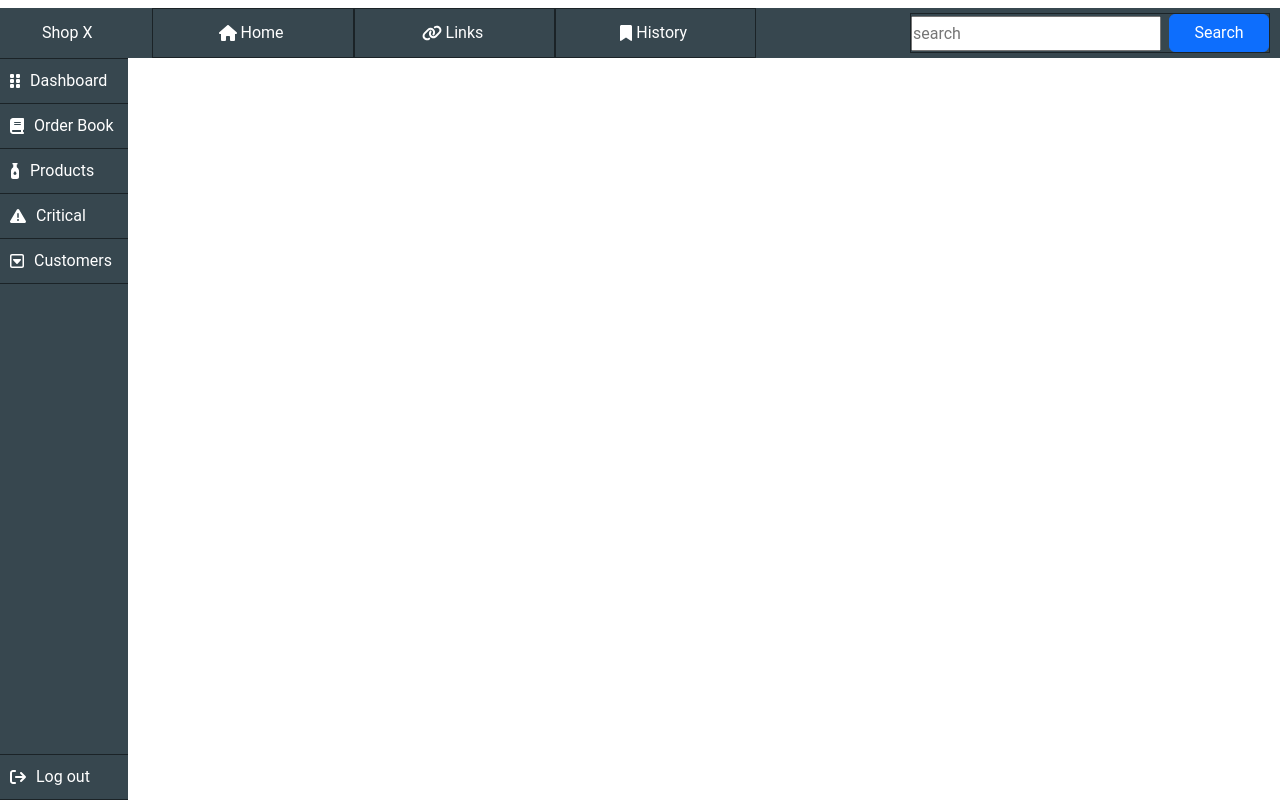
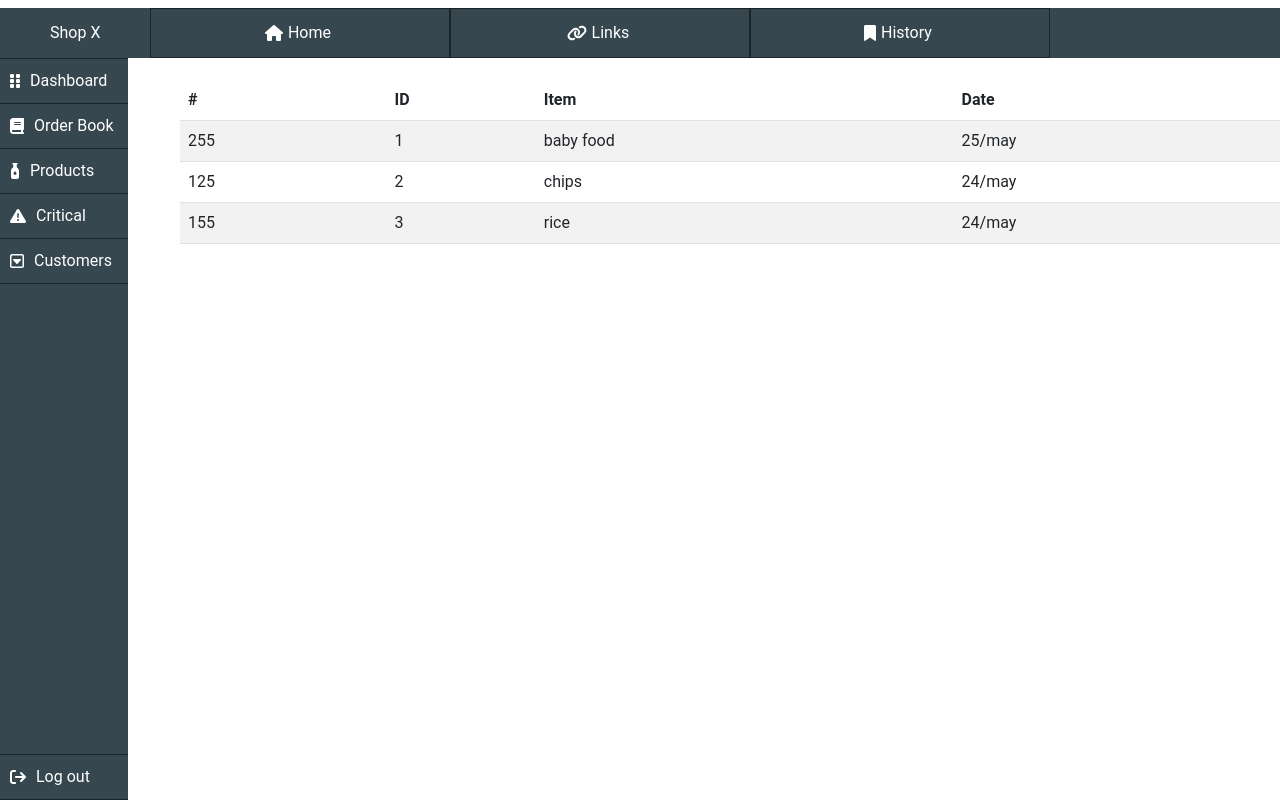
Before and after one commit to sonukuldeep/inventory, a React (Create React App) app: page /history in a window 1280 px wide. Built offline with nearby package versions, Linux system fonts and the light colour scheme; a web font is replaced by a local one.

Commit message:
histroy page done. Navbar complete

```diff
--- a/src/App.js
+++ b/src/App.js
@@ -7,7 +7,9 @@ import Billing from './Components/Billing';
 import Products from './Components/Products';
 import Critical from './Components/Critical';
 import Customers from './Components/Customers';
-import { Routes, Route } from 'react-router-dom'
+import Links from './Components/Links';
+import History from './Components/History';
+import { Routes, Route} from 'react-router-dom'
 
 function App() {
 
@@ -24,12 +26,15 @@ function App() {
           <article>
             <Routes>
               <Route path="/" element={<Dashboard />} />
-              <Route path="/billing" element={<Billing />} /> //order book
+              <Route path="/billing" element={<Billing />} /> {/*order book*/}
               <Route path="/products" element={<Products />} />
               <Route path="/critical" element={<Critical />} />
               <Route path="/customers" element={<Customers />} />
+              <Route path="/links" element={<Links />} />
+              <Route path="/history" element={<History />} />
               <Route path="/logout" element={<h1 style={{position: 'absolute', top: '50%', left: '50%', transform:'translate(-50%,-50%)'}}>Thanks for visiting</h1>} />
             </Routes>
+            {/* <links/> */}
           </article>
         </section>
       </DataState>
--- a/src/Components/Billing.jsx
+++ b/src/Components/Billing.jsx
@@ -9,6 +9,7 @@ const Billing = () => {
     const style = { 'width': '87%', 'marginLeft': '180px', 'marginTop': '30px', 'position': 'relative', 'display': 'none' }
     const spawnRowHere = useRef()
     const [count,setCount] = useState(0)
+    // const [randomId, setRandomId] = useState()
     const [productRow, addMoreProducts] = useState([])
     const refgtotal = useRef()
 
@@ -19,7 +20,6 @@ const Billing = () => {
         refgtotal.current.innerText = "Grand total:- " + gtotal.toFixed(2) + "/-"
 
     }
-
 
     function close(rowIndex) {
         const removeRow = document.getElementById(rowIndex)
--- a/src/Components/BillingRow.jsx
+++ b/src/Components/BillingRow.jsx
@@ -7,7 +7,7 @@ const BillingRow = ({ products, close, id, getTotal }) => {
     const refProductPrice = useRef()
     const refProductTaxableVal = useRef()
     const refProductTax = useRef()
-
+    // const id = useId()
 
 
     function ProductLookup(e, operation = 'default') {
@@ -33,7 +33,7 @@ const BillingRow = ({ products, close, id, getTotal }) => {
     }
 
     function closeEvent(e){
-        close(e.target.id)
+        // close(e.target.id)
         close(`row-${e.target.id}`)
     }
 
--- /dev/null
+++ b/src/Components/History.jsx
@@ -0,0 +1,35 @@
+import React, { useContext } from 'react'
+import DataContext from '../Context/DataContext'
+
+const History = () => {
+    const history = useContext(DataContext).history
+    const style = { 'width': '87%', 'marginLeft': '180px', 'marginTop': '30px','position': 'relative' }
+
+  return (
+    <div style={style}>
+        <table className="table table-striped">
+                <thead>
+                    <tr>
+                        <th scope="col">#</th>
+                        <th scope="col">ID</th>
+                        <th scope="col">Item</th>
+                        <th scope="col">Date</th>
+                    </tr>
+                </thead>
+                <tbody>
+                    {history.map((item,index)=>{
+                        return (<tr>
+                            <td>{item.id}</td>
+                            <td>{index+1}</td>
+                            <td>{item.item}</td>
+                            <td>{item.date}</td>
+                        </tr>)
+                    })}
+
+                </tbody>
+            </table>
+    </div>
+  )
+}
+
+export default History
--- /dev/null
+++ b/src/Components/Links.jsx
@@ -0,0 +1,17 @@
+import React from 'react'
+// import { Link } from 'react-router-dom'
+
+const Links = () => {
+const style = { 'width': '87%', 'marginLeft': '180px', 'marginTop': '30px','position': 'relative' }
+
+  return (
+    <div className="container" style={style}>
+        <h3>Useful links to lookup</h3>
+        <ul>
+            <li><a href="https://cleartax.in/s/gst-hsn-lookup/#" target="_blank" rel="noopener noreferrer">Lookup HSN number from clear tax</a></li>
+        </ul>
+    </div>
+  )
+}
+
+export default Links
--- a/src/Components/Navbar.css
+++ b/src/Components/Navbar.css
@@ -19,27 +19,11 @@
     width: 100%;
     height: 50px;
     list-style: none;
-}
-
-.navbar .list-head > li {
-    padding: 10px;
+    padding: 0;
 }
 
 .navbar .list-head > li:first-child {
-    margin-right: 40px;
-}
-
-.navbar .list-head > li:last-child {
-    margin-left: auto;
-}
-
-.navbar .list-head .search button {
-    margin-left: 8px;
-}
-
-.navbar .list-head li:nth-child(2) {
-    width: 50%;
-
+    margin: 50px;
 }
 
 .navbar .list-head .more {
@@ -49,9 +33,9 @@
     height: 50px;
 }
 
-.navbar .list-head .more div,.navbar .list-head .search {
+.navbar .list-head .more div {
     border: 1px solid rgba(0, 0, 0, 0.5);
-    width: 100%;
+    width: 300px;
     height: 100%;
     display: flex;
     justify-content: center;
@@ -65,11 +49,17 @@
     color: skyblue;
 }
 
-.navbar .list-head .search input {
-    height: 35px;
-    width: 250px;
+
+.navbar .list-head .more a{
+    width: 100%;
+    height: 100%;
+    display: flex;
+    justify-content: center;
+    align-items: center;
+    text-decoration: none;
+    color: white;
 }
 
-.navbar .list-head .search button {
-    width: 100px;
+.navbar .list-head .more a span {
+    padding: 5px;
 }
--- a/src/Components/Navbar.jsx
+++ b/src/Components/Navbar.jsx
@@ -1,5 +1,6 @@
 import './Navbar.css';
 import React from 'react'
+import { Link } from 'react-router-dom';
 import { FontAwesomeIcon } from '@fortawesome/react-fontawesome'
 import { faHouse, faLink, faBookmark } from '@fortawesome/free-solid-svg-icons'
 
@@ -8,18 +9,14 @@ const Navbar = () => {
     <>
       <div className="navbar">
         <ul className="list-head">
-          <li>Shop <span>X</span> </li>
+          <li>Shop<span> X</span> </li>
           <li>
             <div className="more">
-                <div><FontAwesomeIcon icon={faHouse}/> <span className='px-1'>Home</span></div>
-                <div><FontAwesomeIcon icon={faLink}/> <span className='px-1'>Links</span></div>
-                <div><FontAwesomeIcon icon={faBookmark} /> <span className='px-1'>History</span></div>
+                <div><Link to={"/"}><FontAwesomeIcon icon={faHouse}/> <span>Home</span></Link></div>
+                <div><Link to={"/links"}><FontAwesomeIcon icon={faLink}/><span>Links</span></Link></div>
+                <div><Link to={"/history"}><FontAwesomeIcon icon={faBookmark} /><span>History</span></Link></div>
             </div>
           </li>
-          <li><div className="search">
-            <input type="text" placeholder='search' />
-            <button type='button' className='btn btn-primary'>Search</button>
-          </div></li>
         </ul>
       </div>
 
```
